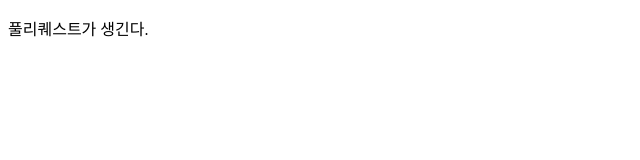
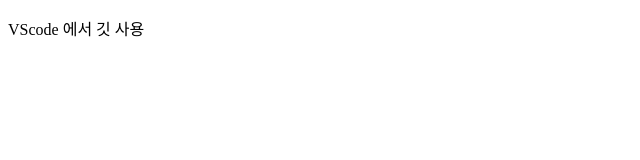
Before and after one commit to DNGHKM/GitInitTest, a plain HTML site: page index.html in a window 1280 px wide. Shown: the full height of the page, 0-640 px from the left. Drawn offline with Linux system fonts and the light colour scheme.

Commit message:
vscode 에서 커밋

```diff
--- a/index.html
+++ b/index.html
@@ -6,6 +6,6 @@
     <title>이건 새로운 기능</title>
 </head>
 <body>
-    <p>풀리퀘스트가 생긴다.</p>
+    <p>VScode 에서 깃 사용</p>
 </body>
 </html>
```
